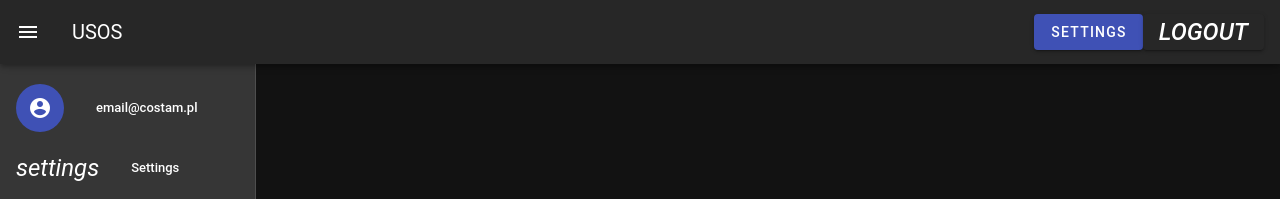
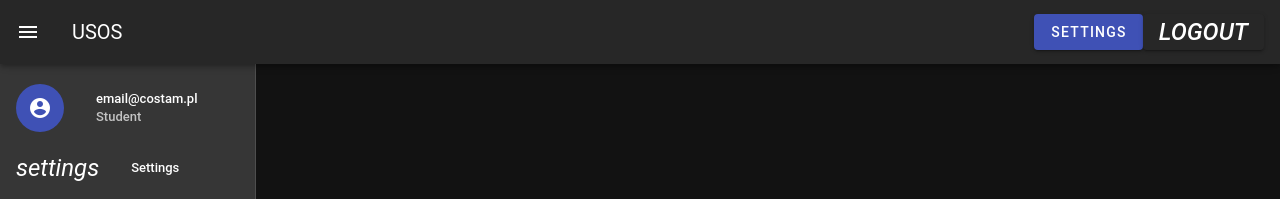
Before and after one commit to cherro0125/usos_frontend, a Vue app: page / in a window 1280 px wide. Shown: the top 199 px of the page. Built offline with nearby package versions, Linux system fonts and the light colour scheme; a small style sheet from the web is missing.

Commit message:
Add email subtitile

```diff
--- a/src/components/NavigationMenu/NavigationMenu.vue
+++ b/src/components/NavigationMenu/NavigationMenu.vue
@@ -9,6 +9,7 @@
         </v-list-item-action>
         <v-list-item-content>
           <v-list-item-title>email@costam.pl</v-list-item-title>
+          <v-list-item-subtitle>Student</v-list-item-subtitle>
         </v-list-item-content>
       </v-list-item>
       <v-list-item>
```
